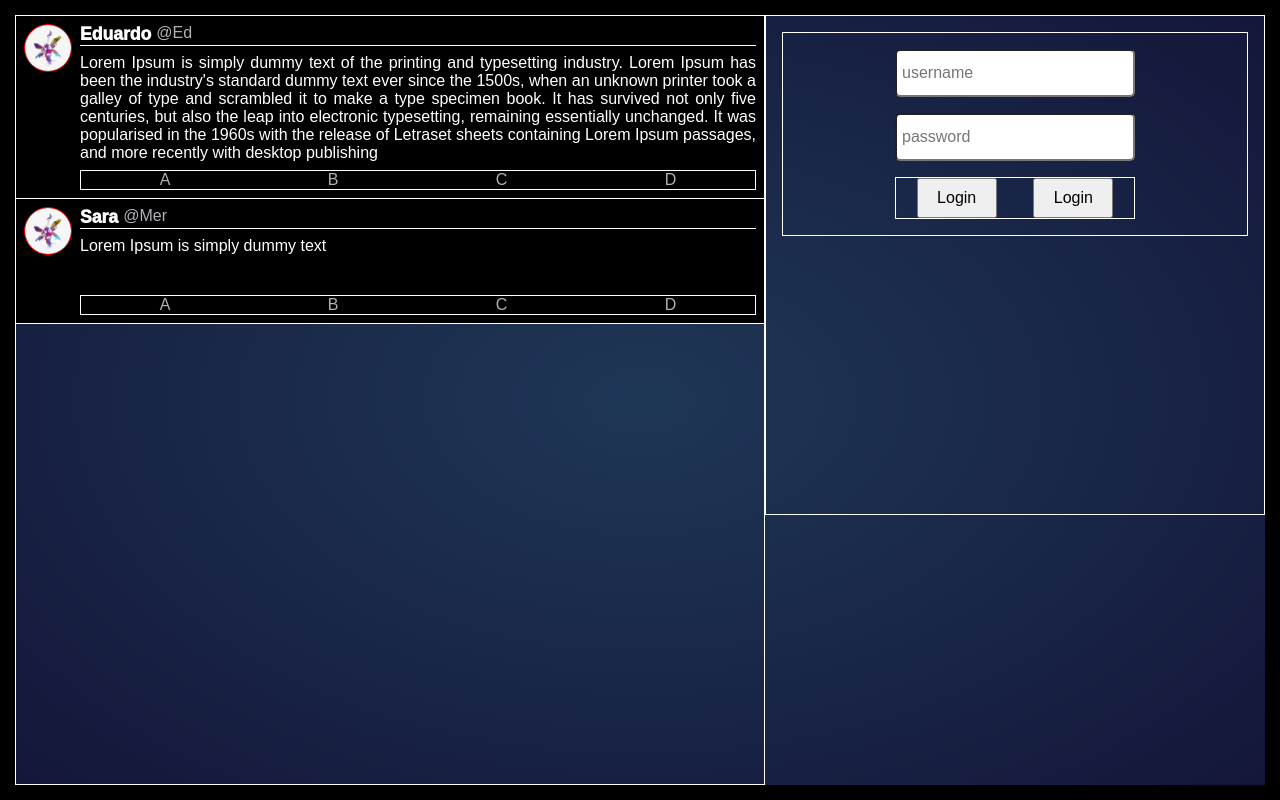
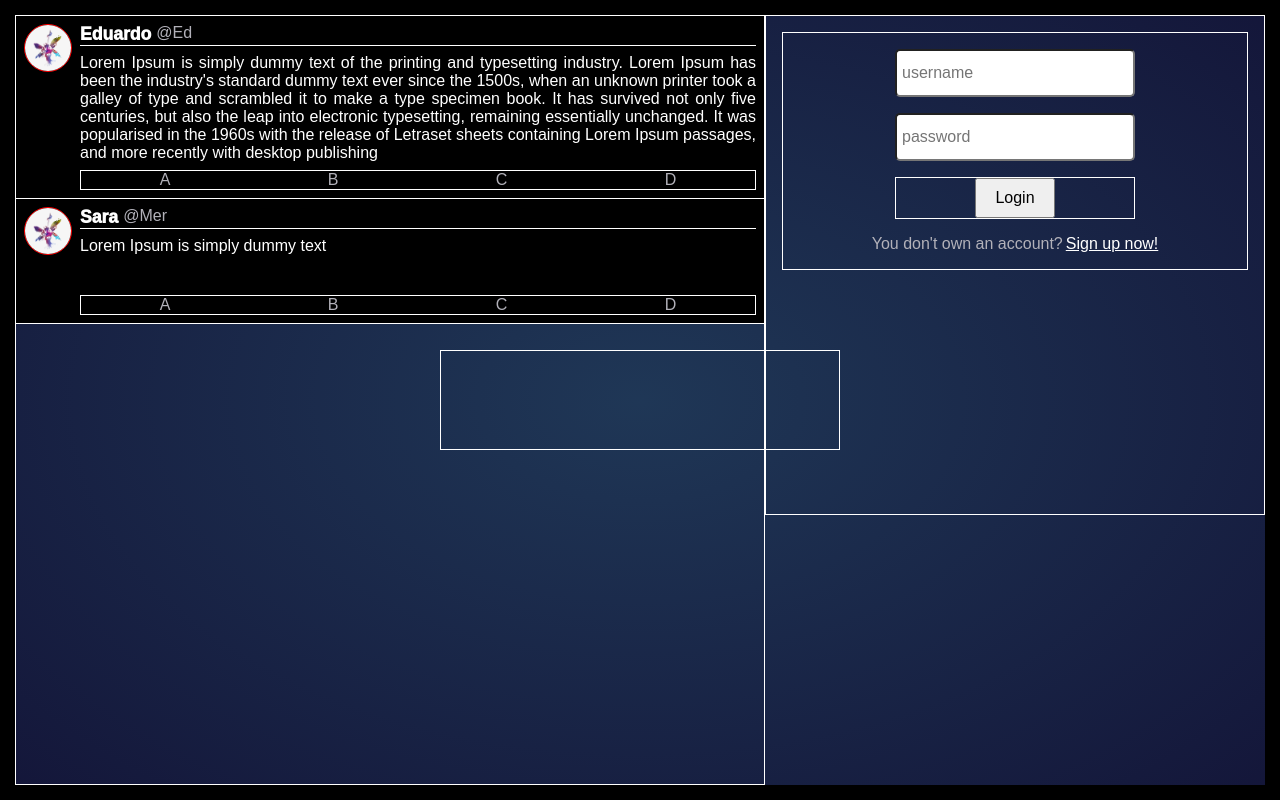
Before and after one commit to EdRafCas/socialnetwork_app, a React (Create React App) app: page / in a window 1280 px wide. Built offline with nearby package versions, Linux system fonts and the light colour scheme; what webfontloader would draw is missing.

Commit message:
changes to rerouting creating UI from scratch

```diff
--- a/src/Components/LoginPage.js
+++ b/src/Components/LoginPage.js
@@ -1,6 +1,7 @@
 import React,{useState} from 'react';
 import styled from 'styled-components';
 import theme from '../Theme';
+import {Link}from 'react-router-dom'
 
 import ProfileImage from '../img/profile_img.png'
 
@@ -48,6 +49,17 @@ const ButtonContainer=styled.div`
 const Button =styled.button`
   height:2.5rem;
   width:5rem;;
+
+`
+const SignUpContainer=styled.div`
+  display:flex;
+  flex-direction:row;
+  gap:3px;
+`
+
+const SignUp =styled(Link)`
+color:white;
+
 
 `
 
@@ -101,7 +113,6 @@ const NameContainer =styled.h1`
 `
 const AliasContainer = styled.p`
   /* border:solid ${theme.BorderColor} 1px; */
-
 
 `
 
@@ -186,8 +197,8 @@ const LoginPage = ({timeline, changeTimeline}) => {
             </InputContainer>
             <ButtonContainer>
               <Button type="submit" >Login</Button>
-              <Button type="submit" >Login</Button>
             </ButtonContainer>
+            <SignUpContainer><p>You don't own an account?</p><SignUp to={"/Registration"}>Sign up now!</SignUp></SignUpContainer>
 
           </LoginForm>
         :
--- a/src/Components/SignUp.js
+++ b/src/Components/SignUp.js
@@ -1,15 +1,33 @@
 import React from 'react';
 import styled from 'styled-components';
+import {Link}from 'react-router-dom'
 
 
 const RegistrationContainer =styled.div`
 
 `
 
+const SignUp =styled(Link)`
+color:white;
+
+
+`
+const RedirectContainer=styled.div`
+  display:flex;
+  flex-direction:row;
+  gap:3px;
+`
+
+const LogInNow =styled(Link)`
+color:white;
+
+
+`
+
 const RegistrationPage = () => {
       return (
             <RegistrationContainer>
-
+                 <RedirectContainer><p>Alreay have an account?</p><LogInNow to={"/"}>Log in now!</LogInNow></RedirectContainer>
             </RegistrationContainer>
       );
 }
--- a/src/index.js
+++ b/src/index.js
@@ -57,8 +57,6 @@ const Timeline = styled.div`
   overflow-x:hidden;
 `
 const Card =styled.div`
-
-
   display:grid;
   grid-template-columns: repeat(1, 1fr 12fr);
   border-bottom:solid ${theme.BorderColor} 1px;
@@ -151,16 +149,33 @@ const AccountManagement = styled.div`
   border:solid ${theme.BorderColor} 1px;
 `
 
+const RegistrationContainer =styled.div`
+  position:fixed;
+  top:50%;
+  left:50%;
+  width:400px;
+  height:100px;
+  margin-top:-50px;
+  margin-left:-200px;
+  border: solid white 1px;
+
+`
+
 
 const Index = () => {
 
   const [timeline, changeTimeline] = useState(MessagesTimeline)
+  const [registration, changeRegistration] = useState(true)
 
 
 
 
   return (
     <Container>
+      {registration === true?
+      <RegistrationContainer/>
+      :""}
+
       <Timeline>
         {timeline.map((Messages, index)=>{
           return(
```
